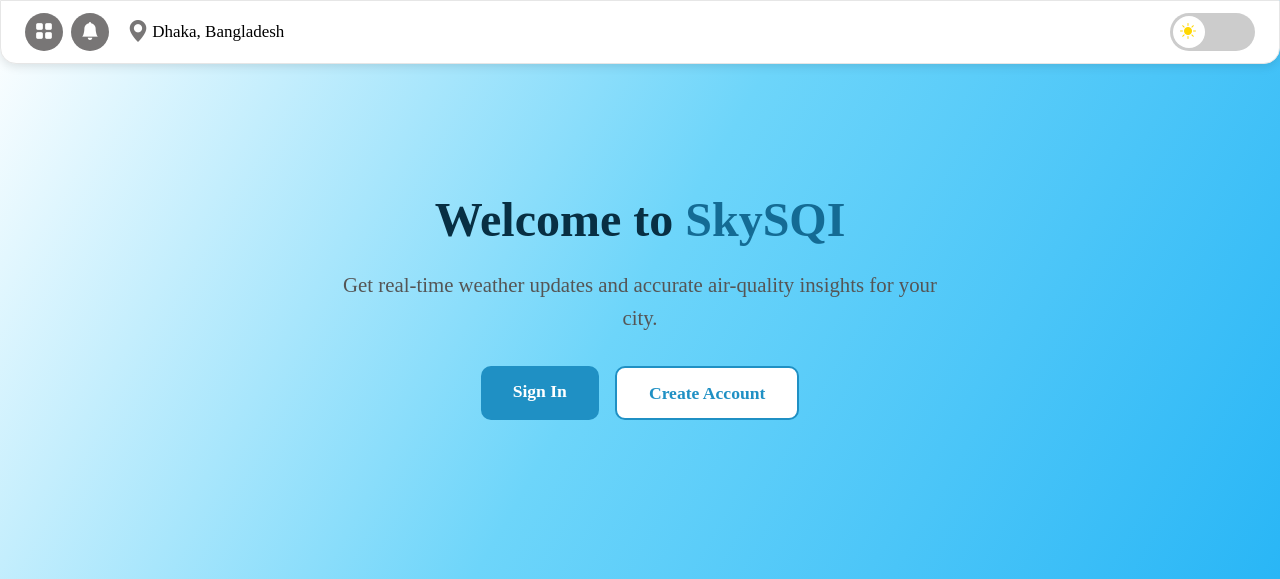
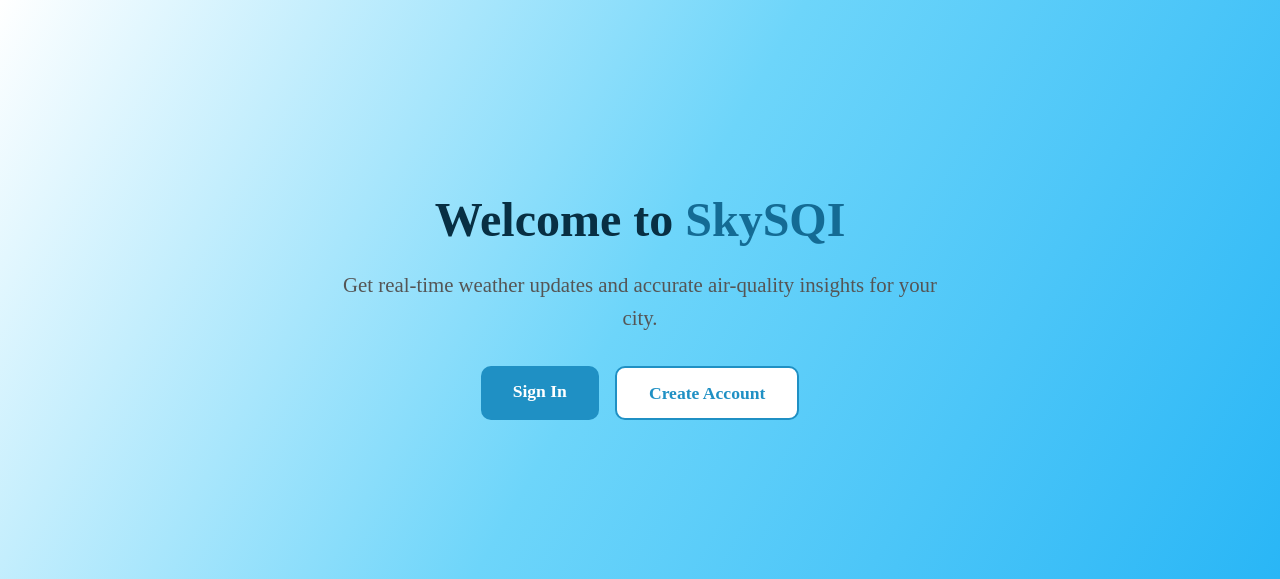
Before and after one commit to bhavikakeswani/flask-weather-aqi, a Flask app: page / in a window 1280 px wide. Shown: the top 579 px of the page. Run offline with Flask 3, Linux system fonts and the light colour scheme.

Commit message:
removed navbar section from index.html file

```diff
--- a/templates/index.html
+++ b/templates/index.html
@@ -8,29 +8,6 @@
   <link rel="stylesheet" href="{{url_for('static',filename='style.css')}}">
 </head>
 <body>
-
-    <section class="navbar">
-        <div class="icon">
-            <i class="bi bi-grid-fill"></i>
-        </div>
-        <div class="icon">
-            <i class="bi bi-bell-fill"></i>
-        </div>
-        <div class="location">
-            <i id="geo-icon" class="bi bi-geo-alt-fill"></i>
-            <span id="loc-text">Dhaka, Bangladesh</span>
-        </div>
-        <div class="toggle">
-            <label class="switch">
-                <input type="checkbox">
-                <span class="slider">
-                    <i class="bi bi-brightness-high-fill sun"></i>
-                    <i class="bi bi-moon-fill moon"></i>
-                </span>
-            </label>
-        </div>
-    </section>
-
   <main class="landing">
     <div class="hero">
       <h1>Welcome to <span class="brand">SkySQI</span></h1>
```
